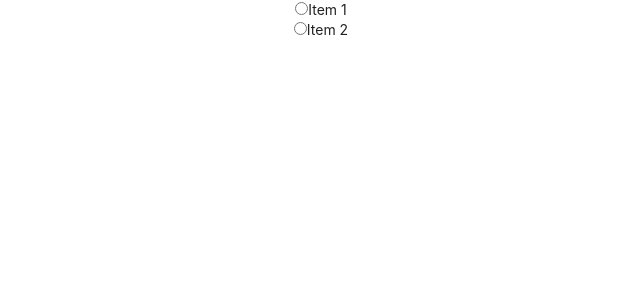
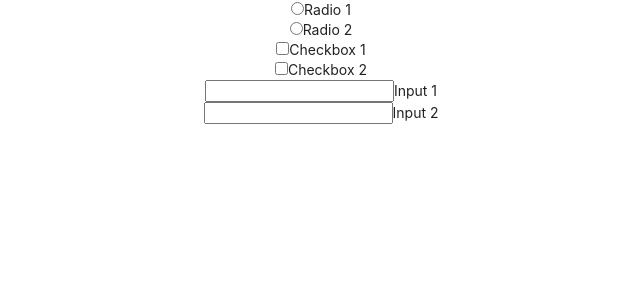
Before and after one commit to stevekutz/radio_select_exp, a React (Create React App) app in the folder app/: page / in a window 1280 px wide. Shown: the top 300 px of the page, without its empty margins (319-959 px from the left). Built offline with nearby package versions, Linux system fonts and the light colour scheme.

Commit message:
experimenting with input element types

```diff
--- a/app/src/App.js
+++ b/app/src/App.js
@@ -8,8 +8,12 @@ import RadioSelect from './comp/RadioSelect';
 function App() {
   return (
     <div className="App">
-        <RadioSelect vals = "Item 1"/>
-        <RadioSelect vals = "Item 2"/>
+        <RadioSelect vals = "Radio 1" typeControl = "radio"/>
+        <RadioSelect vals = "Radio 2" typeControl = "radio"/>
+        <RadioSelect vals = "Checkbox 1" typeControl = "checkbox"/>
+        <RadioSelect vals = "Checkbox 2" typeControl = "checkbox"/>
+        <RadioSelect vals = "Input 1" typeControl = "input"/>
+        <RadioSelect vals = "Input 2" typeControl = "input"/>
     </div>
   );
 }
--- a/app/src/comp/RadioSelect.js
+++ b/app/src/comp/RadioSelect.js
@@ -1,7 +1,7 @@
 import React, {useState} from 'react';
 
 
-const RadioSelect = vals => {
+const RadioSelect = ({vals, typeControl}) => {
     const[toggleState, setToggleState] = React.useState(false);
 
     console.log('vals is ', vals)
@@ -10,12 +10,13 @@ const RadioSelect = vals => {
 
         <div>
             <input
-            type="radio"
-            id="genericRadio" name="other Radio"
+            type={typeControl}
+            id="genericRadio"
+
             checked = {toggleState}
-            onClick = { () => setToggleState(!toggleState) }
+            onChange = { () => setToggleState(!toggleState) }
             />
-            <label htmlFor="genericRadio">{vals.vals}</label>
+            <label htmlFor="genericRadio">{vals}</label>
         </div>
     )
 
```
